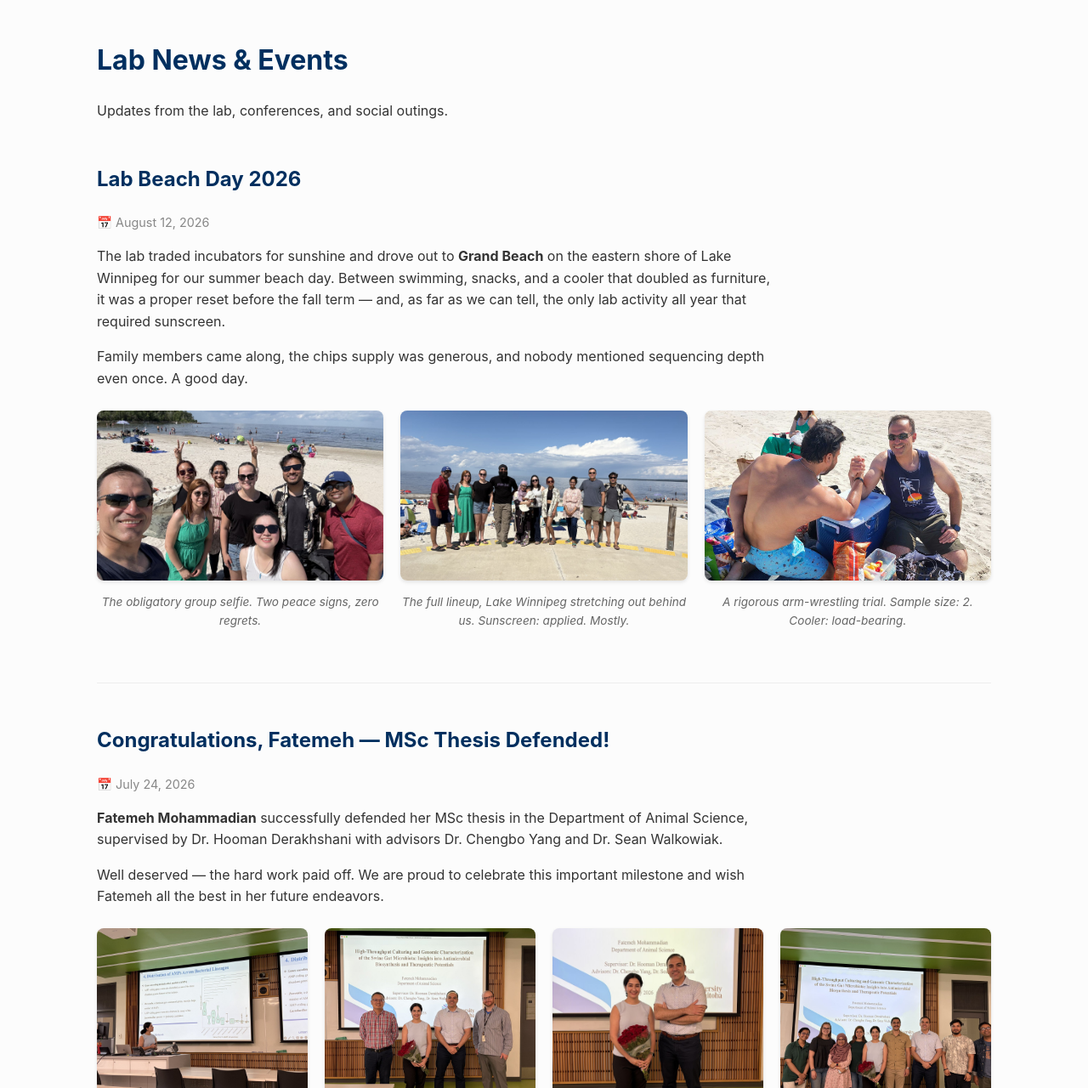
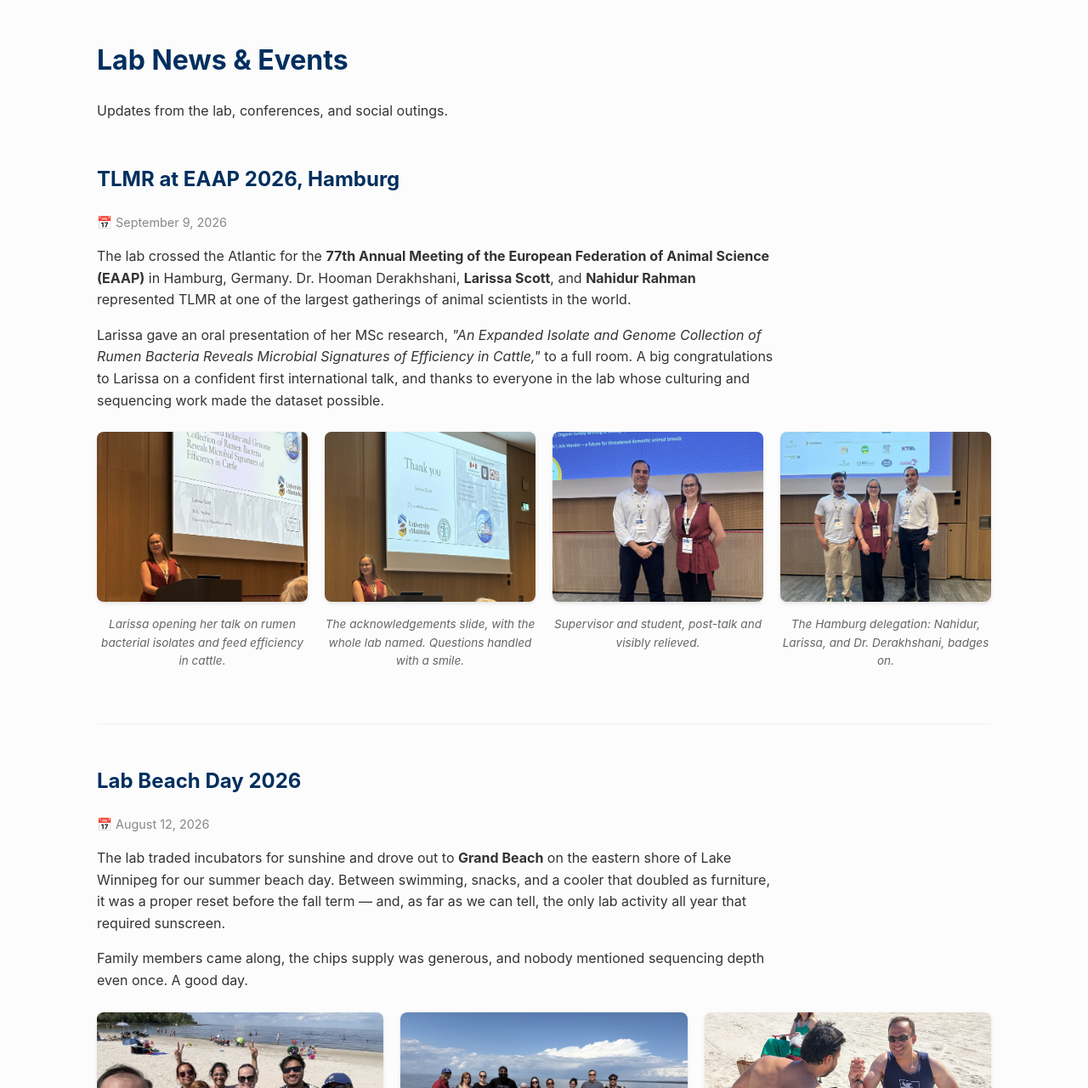
Before and after one commit to TLMicrobiomeLab/tlmicrobiomelab.github.io, a Jekyll site: the page built from events.md, in a window 1280 px wide and 1400 px high, cut to the strip 120-1400 px from the top of the window. Shown: the whole strip at 85% size. Built offline with Jekyll 4.4.1, drawn with Linux system fonts in a browser that asks for light colours.

Commit message:
Add EAAP 2026 Hamburg to events and update Zisan's profile
- New events entry for the 77th EAAP Annual Meeting with four photos,
  including Larissa Scott's oral presentation
- Resize EAAP photos to web-friendly JPGs
- Add Research Manitoba Postdoctoral Fellow title and portfolio link
- Minor wording tweaks to Beach Day and MSc defense entries

```diff
--- a/events.md
+++ b/events.md
@@ -8,6 +8,57 @@ permalink: /events/
 
 <h1>Lab News & Events</h1>
 <p style="margin-bottom: 3rem;">Updates from the lab, conferences, and social outings.</p>
+
+<div style="margin-bottom: 3rem;">
+
+    <h2 style="margin-top: 0; color: #002F5F;">TLMR at EAAP 2026, Hamburg</h2>
+    <p style="color: #888; font-size: 0.9rem; margin-bottom: 1rem;">📅 September 9, 2026</p>
+
+    <p style="max-width: 800px;">
+        The lab crossed the Atlantic for the <strong>77th Annual Meeting of the European Federation of Animal Science (EAAP)</strong> in Hamburg, Germany. Dr. Hooman Derakhshani, <strong>Larissa Scott</strong>, and <strong>Nahidur Rahman</strong> represented TLMR at one of the largest gatherings of animal scientists in the world.
+    </p>
+    <p style="max-width: 800px;">
+        Larissa gave an oral presentation of her MSc research, <em>"An Expanded Isolate and Genome Collection of Rumen Bacteria Reveals Microbial Signatures of Efficiency in Cattle,"</em> to a full room. A big congratulations to Larissa on a confident first international talk, and thanks to everyone in the lab whose culturing and sequencing work made the dataset possible.
+    </p>
+
+    <div style="display: grid; grid-template-columns: repeat(auto-fit, minmax(220px, 1fr)); gap: 20px; margin-top: 1.5rem;">
+
+        <div>
+            <img src="{{ '/images/eaap2026/eaap-4.jpg' | relative_url }}" alt="Larissa Scott presenting the title slide of her talk at EAAP 2026"
+                 style="width: 100%; height: 200px; object-fit: cover; border-radius: 8px; box-shadow: 0 2px 4px rgba(0,0,0,0.1);">
+            <p style="font-size: 0.85rem; color: #666; text-align: center; margin-top: 8px; font-style: italic;">
+                Larissa opening her talk on rumen bacterial isolates and feed efficiency in cattle.
+            </p>
+        </div>
+
+        <div>
+            <img src="{{ '/images/eaap2026/eaap-3.jpg' | relative_url }}" alt="Larissa Scott at the podium on her acknowledgements slide"
+                 style="width: 100%; height: 200px; object-fit: cover; border-radius: 8px; box-shadow: 0 2px 4px rgba(0,0,0,0.1);">
+            <p style="font-size: 0.85rem; color: #666; text-align: center; margin-top: 8px; font-style: italic;">
+                The acknowledgements slide, with the whole lab named. Questions handled with a smile.
+            </p>
+        </div>
+
+        <div>
+            <img src="{{ '/images/eaap2026/eaap-2.jpg' | relative_url }}" alt="Dr. Hooman Derakhshani and Larissa Scott at EAAP 2026"
+                 style="width: 100%; height: 200px; object-fit: cover; border-radius: 8px; box-shadow: 0 2px 4px rgba(0,0,0,0.1);">
+            <p style="font-size: 0.85rem; color: #666; text-align: center; margin-top: 8px; font-style: italic;">
+                Supervisor and student, post-talk and visibly relieved.
+            </p>
+        </div>
+
+        <div>
+            <img src="{{ '/images/eaap2026/eaap-1.jpg' | relative_url }}" alt="Nahidur Rahman, Larissa Scott, and Dr. Hooman Derakhshani at EAAP 2026"
+                 style="width: 100%; height: 200px; object-fit: cover; border-radius: 8px; box-shadow: 0 2px 4px rgba(0,0,0,0.1);">
+            <p style="font-size: 0.85rem; color: #666; text-align: center; margin-top: 8px; font-style: italic;">
+                The Hamburg delegation: Nahidur, Larissa, and Dr. Derakhshani, badges on.
+            </p>
+        </div>
+
+    </div>
+</div>
+
+<hr style="border: 0; border-top: 1px solid #eee; margin-bottom: 3rem;">
 
 <div style="margin-bottom: 3rem;">
 
--- a/people.html
+++ b/people.html
@@ -56,8 +56,9 @@ permalink: /people/
     </div>
     <div>
         <h3 style="margin-top: 0; color: #00A9B7;">Dr. A S M Zisanur Rahman</h3>
-        <p><strong>Bio:</strong> Dr. Rahman is a Postdoctoral Fellow specializing in molecular microbiology, chemical genetics, and advanced computational biology. He leads the lab's computational pipelines development for analyzing complex metagenomic and genome-resolved datasets. </p>
+        <p><strong>Bio:</strong> Dr. Rahman is a <strong>Research Manitoba Postdoctoral Fellow</strong> specializing in molecular microbiology, chemical genetics, and advanced computational biology. He leads the lab's computational pipelines development for analyzing complex metagenomic and genome-resolved datasets. </p>
         <p><strong>Research Focus:</strong> Dr. Rahman's research focuses on multiomics integration with metabolic modeling, and artificial intelligence-driven approaches to reduce enteric methane emissions from ruminant livestock.</p>
+        <p><strong>Website:</strong> <a href="https://zisanurrahman.github.io/" target="_blank" rel="noopener">zisanurrahman.github.io</a></p>
     </div>
 </div>
 
```
Also changed, not shown: images/eaap2026/eaap-1.jpg (added), images/eaap2026/eaap-2.jpg (added), images/eaap2026/eaap-3.jpg (added), images/eaap2026/eaap-4.jpg (added).
